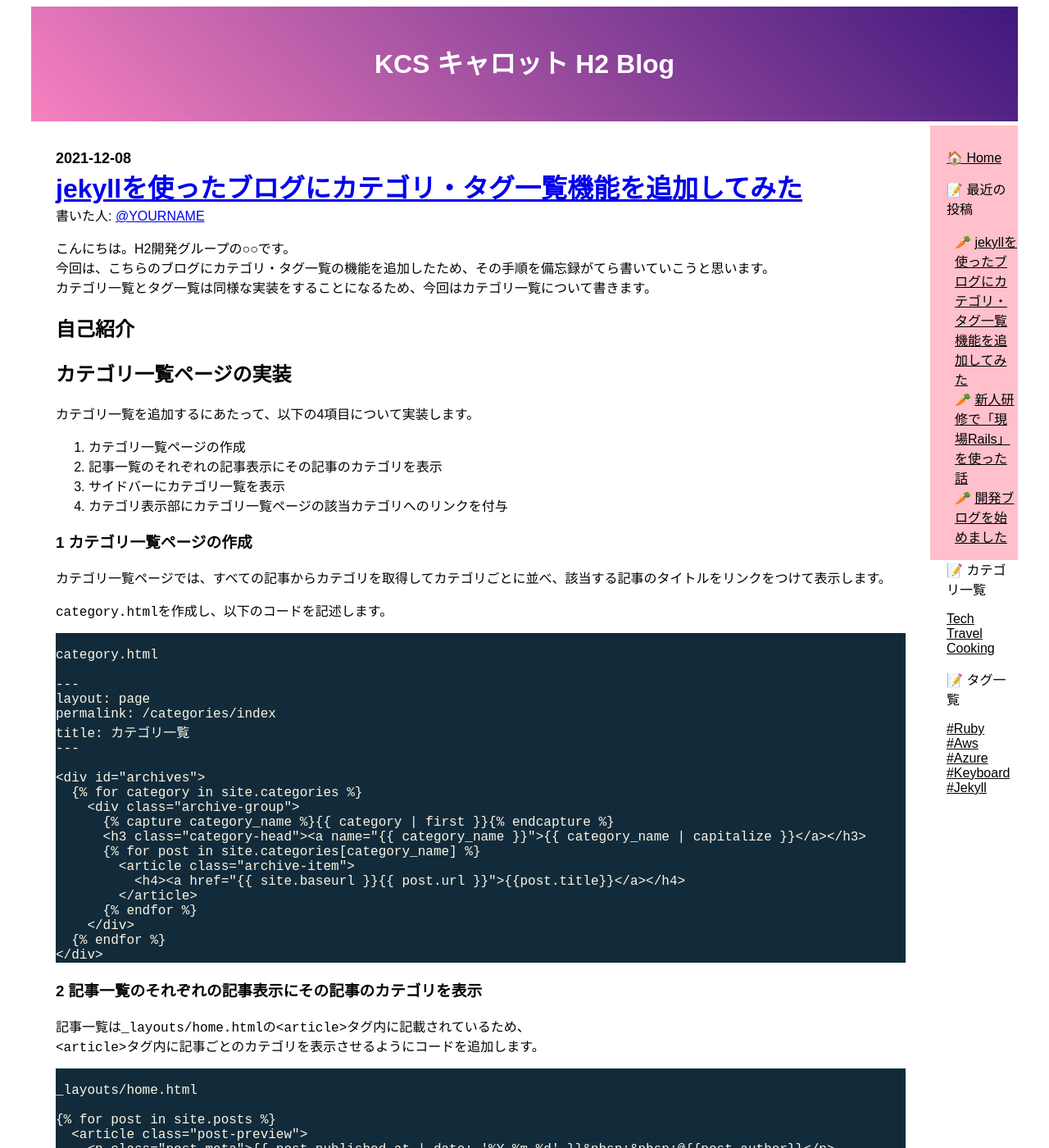
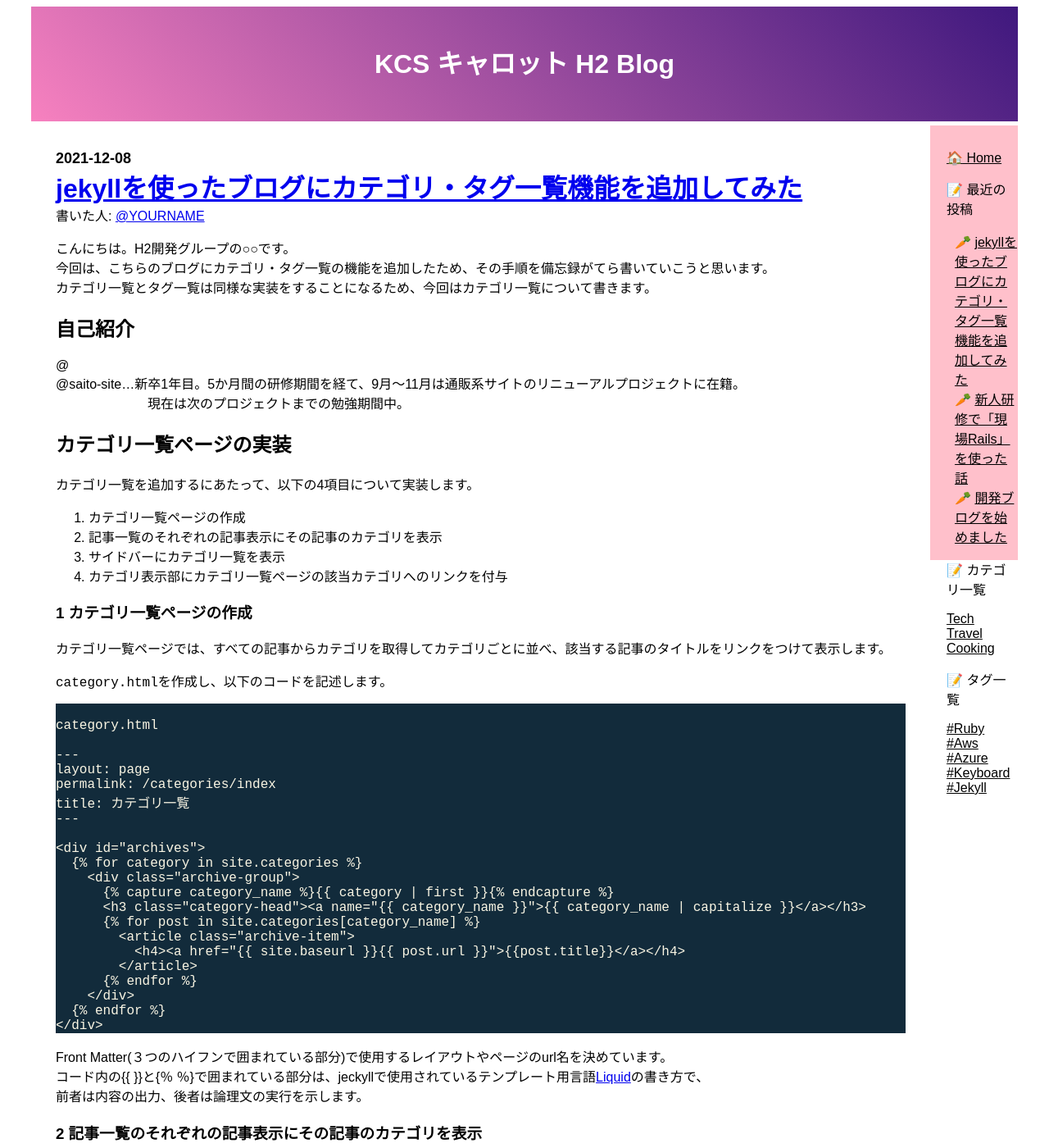
Before and after one commit to kcscarrot-konno/h2carrot.github.io, a Jekyll site: the page built from _posts/2021-12-08-jekyll.md, in a window 1280 px wide and 1400 px high. Shown: the whole window at 82% size. Built offline with Jekyll 4.4.1, drawn with Linux system fonts in a browser that asks for light colours; emoji names are drawn with the system emoji font; comment, search, counter and statistics services are not loaded; some of the changed text lies outside the part shown.

Commit message:
記事 内容追加

````diff
--- a/_posts/2021-12-08-jekyll.md
+++ b/_posts/2021-12-08-jekyll.md
@@ -13,6 +13,9 @@ tags: [Ruby, Jekyll]
 カテゴリ一覧とタグ一覧は同様な実装をすることになるため、今回はカテゴリ一覧について書きます。
 
 ## 自己紹介
+@
+@saito-site...新卒1年目。5か月間の研修期間を経て、9月～11月は通販系サイトのリニューアルプロジェクトに在籍。
+　　　　　　　現在は次のプロジェクトまでの勉強期間中。
 
 ## カテゴリ一覧ページの実装
 
@@ -56,6 +59,9 @@ title: カテゴリ一覧
 ```
 {% endraw %}
 
+Front Matter(３つのハイフンで囲まれている部分)で使用するレイアウトやページのurl名を決めています。
+コード内の\{\{ \}\}と\{％ ％\}で囲まれている部分は、jeckyllで使用されているテンプレート用言語[Liquid](https://shopify.github.io/liquid/){:target="_blank"}の書き方で、
+前者は内容の出力、後者は論理文の実行を示します。
 ### 2 記事一覧のそれぞれの記事表示にその記事のカテゴリを表示
 
 記事一覧は`_layouts/home.html`の`<article>`タグ内に記載されているため、
@@ -114,4 +120,11 @@ _includes/aside.html
 
 ## 感想
 
+@saito-site...普段使用しているRailsとは違うフレームワークを使用するため、実装に5日(7.5h/日)かかると想定してい
+たものが、ふたを開けてみれば半分の2.5日で完了するものでした。
+ただ今回は先輩のコードを参照することができたため、自分1人の力ではおそらく想定していた日数かかるだろうなとい
+う印象を受けました。まずは1人でも2.5日以内に実装が完了できるように、これからも知識を増やしていきたいです。
+
+
+
 ケーシーエスキャロット 採用情報は、[こちら](https://www.carrot.co.jp/recruit){:target="_blank"}
````
